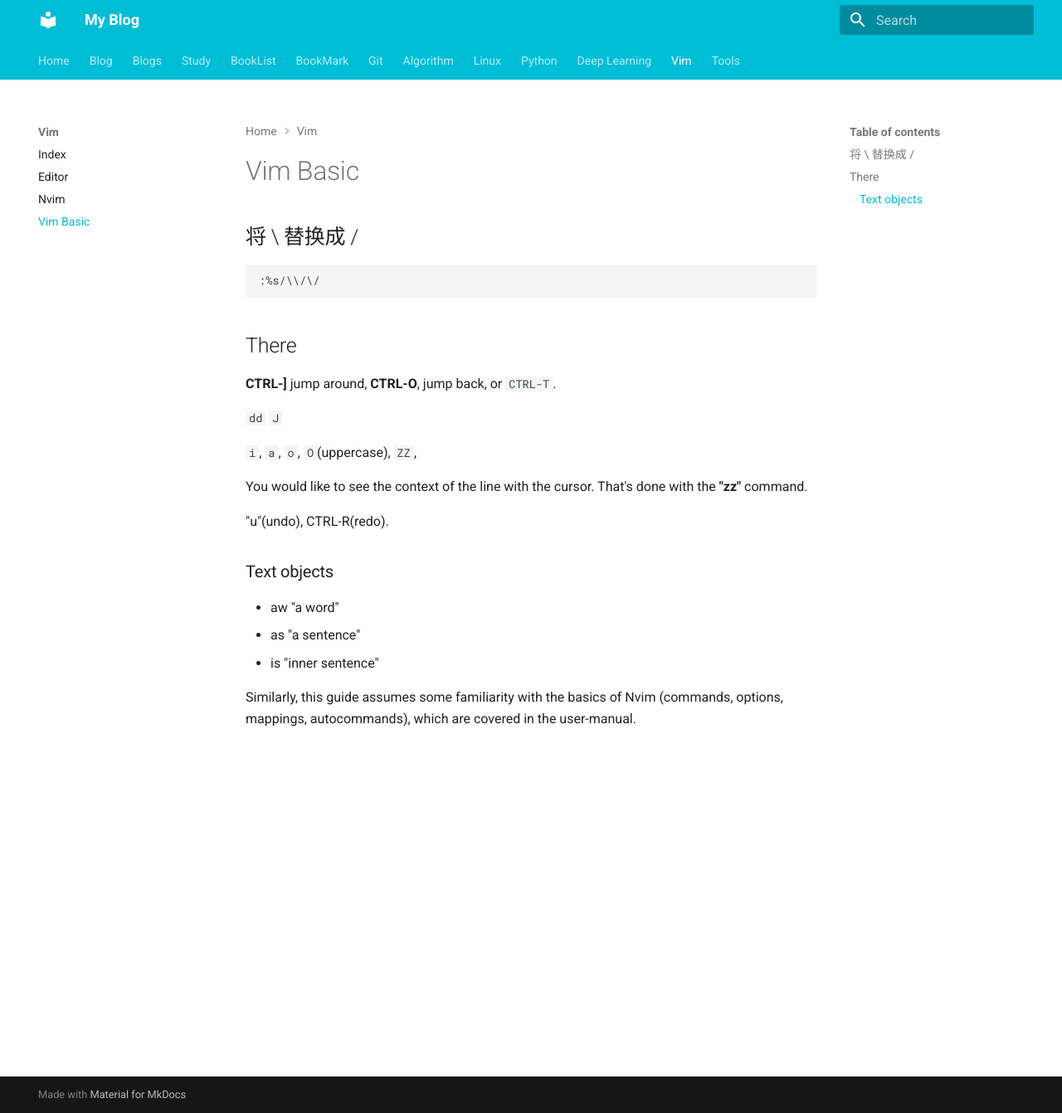
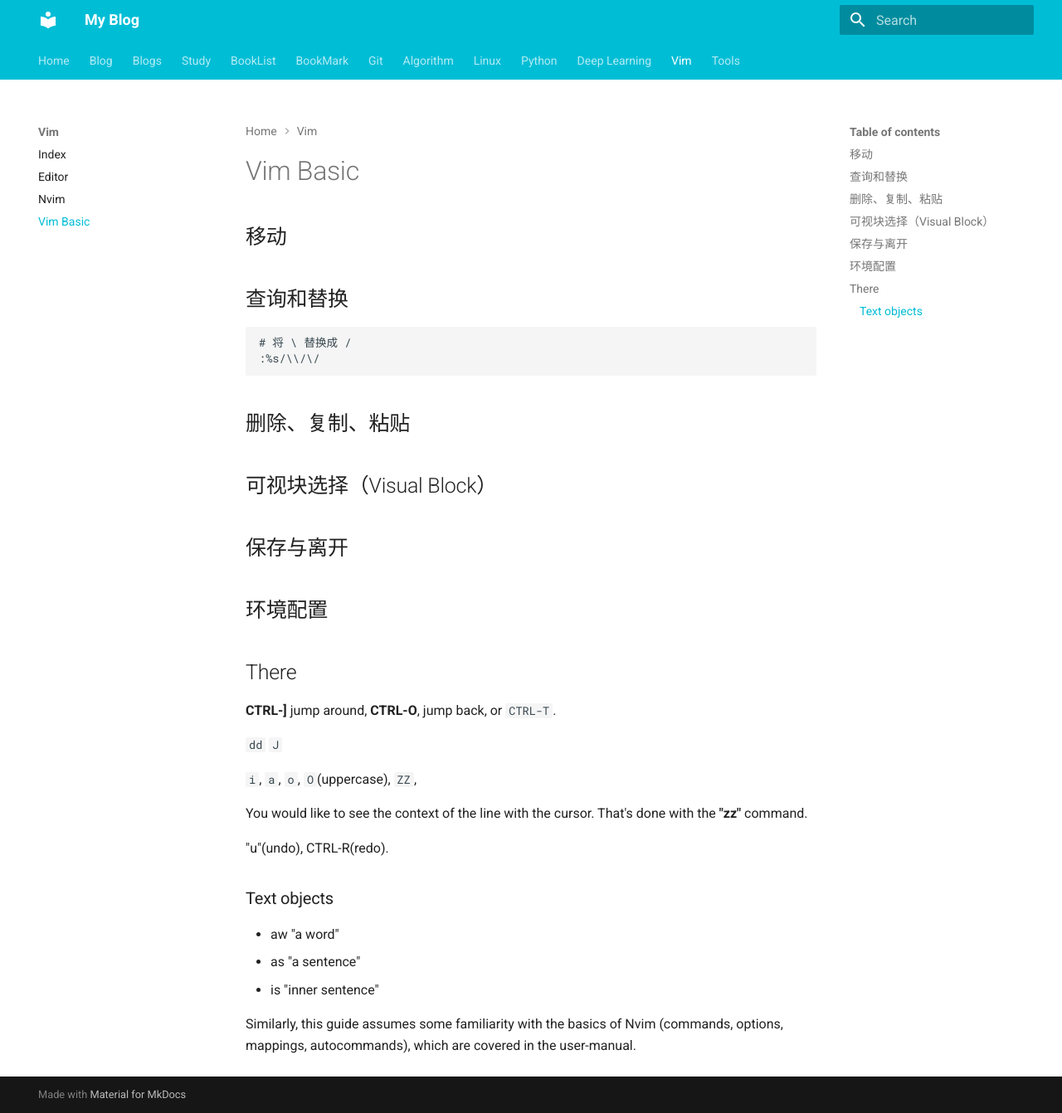
Before and after one commit to WGZ-W/wgz-w.github.io, an MkDocs documentation site: the page built from docs/Vim/vim-basic.md, in a window 1280 px wide and 1342 px high. Shown: the whole window at 83% size. Built offline with MkDocs 1.6.1 and Material for MkDocs 9.7.7, drawn with Linux system fonts in a browser that asks for light colours.

Commit message:
Update vim basics

````diff
--- a/docs/Vim/vim-basic.md
+++ b/docs/Vim/vim-basic.md
@@ -4,11 +4,17 @@ title: "Vim Basic"
 tag: vim
 ---
 
-
-## 将 \ 替换成 /
+## 移动
+## 查询和替换
 ```
+# 将 \ 替换成 /
 :%s/\\/\/
 ```
+
+## 删除、复制、粘贴
+## 可视块选择（Visual Block）
+## 保存与离开
+## 环境配置
 
 ## There
 
````
